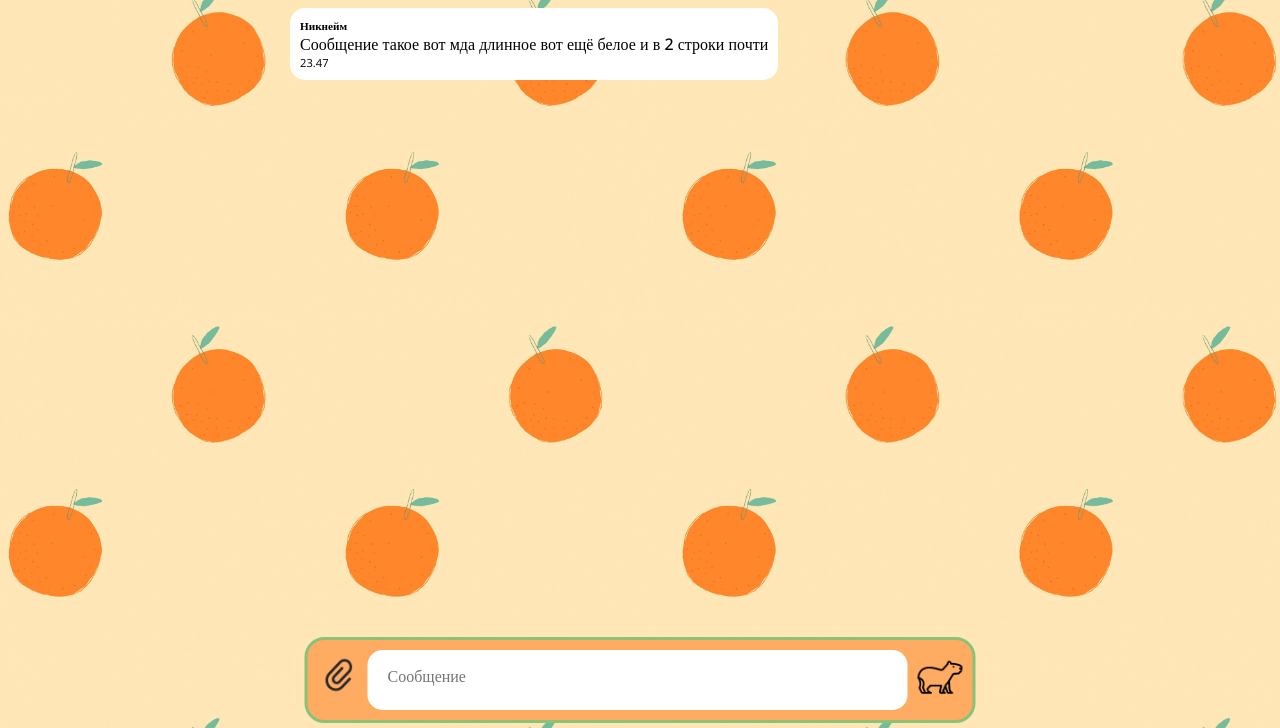
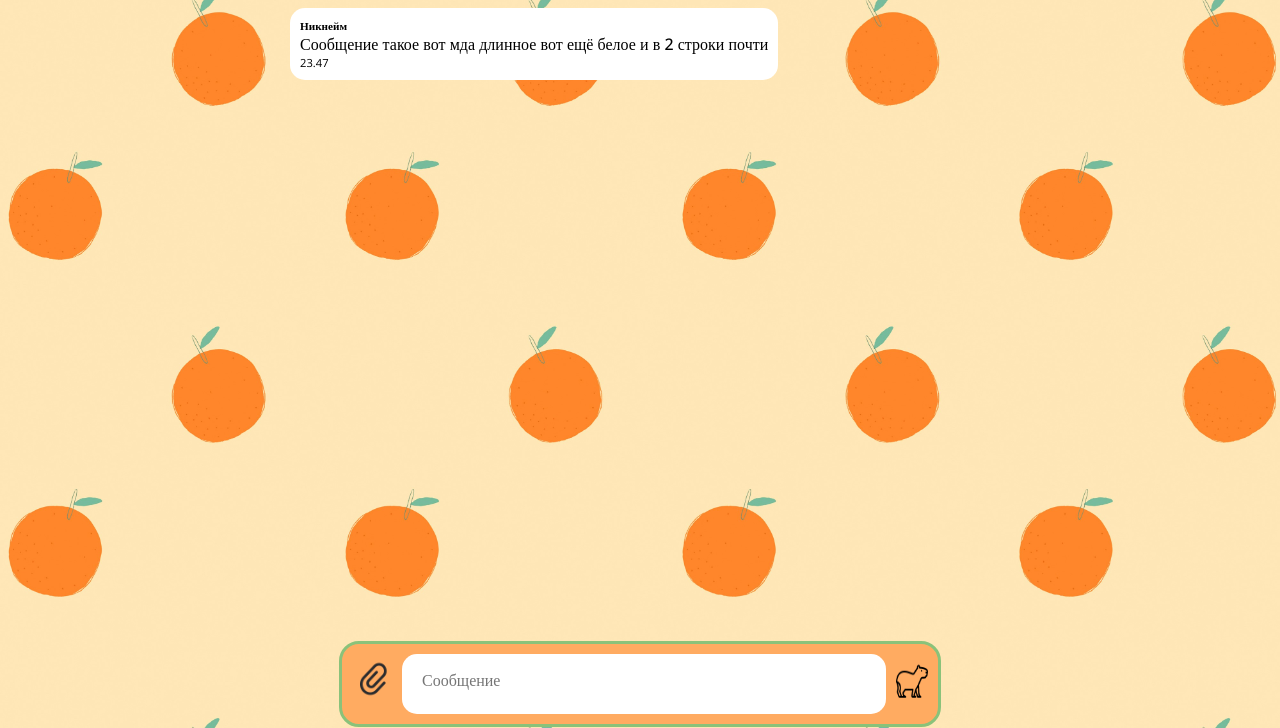
Before and after one commit to Matthew11K/Web-chat, a plain HTML site: page chat.html in a window 1280 px wide. Shown: the part 72-800 px from the top of the page. Drawn offline with nearby package versions, Linux system fonts and the light colour scheme.

```diff
--- a/css/chat.css
+++ b/css/chat.css
@@ -62,8 +62,9 @@ header {
 }
 
 footer {
+    width:45%;
     position: fixed;
-    bottom: 5px;
+    bottom: 1px;
     left: 50%;
     transform: translateX(-50%);
     background-color: #ffab61;
@@ -96,7 +97,7 @@ footer {
     border-radius: 15px;
     margin-left: 10px;
     margin-right: 10px;
-    width: 500px;
+    width: 620px;
     height: 30px;
     padding: 15px 20px;
     overflow: hidden;
```
